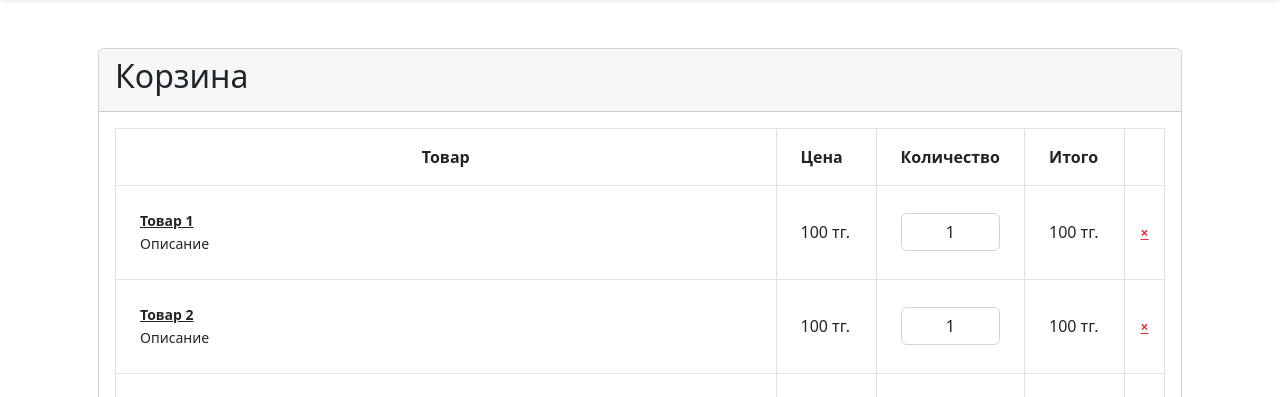
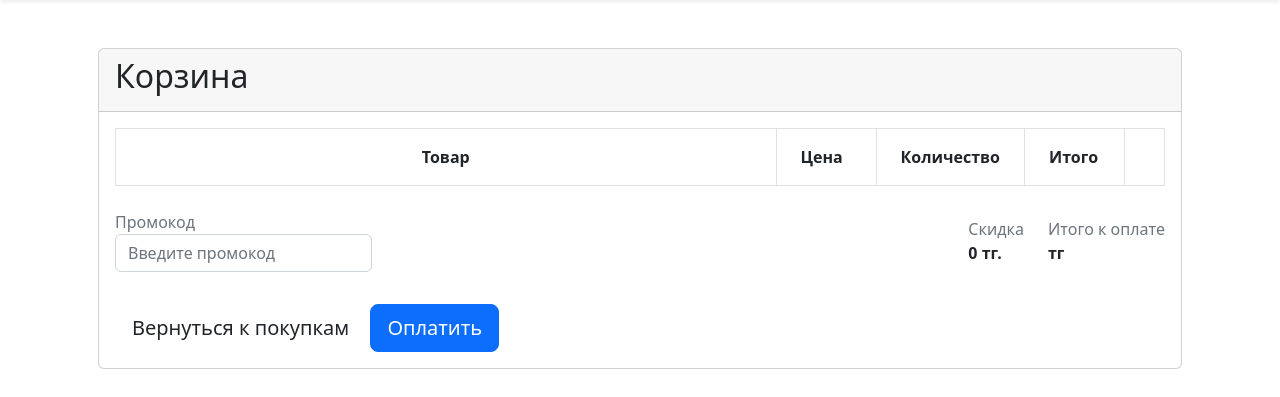
Before and after one commit to loveliteee/ProjectNew, a Django app: page /cart in a window 1280 px wide. Shown: the part 109-506 px from the top of the page. Run offline with Django 4.2, Linux system fonts and the light colour scheme; lists and menus that the app fills with data are empty; parts of the project's set-up code (start-up, migrations or seed data) failed here and were passed over; some libraries are stand-ins or nearby versions; grey boxes are pictures that could not be loaded.

Commit message:
invalid cart

```diff
--- a/main/views.py
+++ b/main/views.py
@@ -1,3 +1,4 @@
+# Импорт необходимых модулей
 from django.shortcuts import render, redirect, HttpResponseRedirect
 from main import models
 from main import forms
@@ -5,95 +6,98 @@ from django.db.models import Q
 from django.urls import reverse
 from .models import Product
 
+# Основная функция для отображения главной страницы
 def index(request):
+    # Проверка аутентификации пользователя
     if not request.user.is_authenticated:
         return HttpResponseRedirect(reverse('users:login'))
+
+    # Получение популярных и новых продуктов
     popular_products = Product.objects.filter(popular=True)
     new_products = Product.objects.filter(new=True)
+
+    # Получение всех категорий продуктов
     categories = models.ProductCategory.objects.all()
-    context={
+
+    # Подготовка контекста для передачи в шаблон
+    context = {
         'popular_products': popular_products,
         'new_products': new_products,
         'categories': categories,
     }
+
+    # Отображение главной страницы с переданным контекстом
     return render(request, 'main/index.html', context)
 
+# Функция для отображения страницы "О нас"
 def about(request):
     return render(request, "main/about.html")
 
+# Функция для отображения профиля пользователя
 def profile(request):
     return render(request, "main/profile.html")
 
+# Функция для отображения страницы корзины
 def cart(request):
     return render(request, "main/cart.html")
 
+# Функция для отображения страницы заказов
 def orders(request):
     return render(request, "main/orders.html")
 
+# Функция для отображения страницы настроек
 def settings(request):
     return render(request, "main/settings.html")
 
+# Функция для отображения страницы продукта по идентификатору
 def product_index(request, id):
     product = models.Product.objects.filter(pk=id).first()
-    return render(request, 'main/product_index.html', context={
-        'product': product,
-    })
+    return render(request, 'main/product_index.html', context={'product': product})
 
+# Функция для добавления нового продукта
 def add_product(request):
+    # Создание экземпляра формы для добавления продукта
     form = forms.ProductForm()
 
     if request.method == "POST":
-        name = request.POST.get("name")
-        price = request.POST.get("price")
-        quantity = request.POST.get("quantity")
-        vendor_code = request.POST.get("vendor_code")
-        description = request.POST.get("description")
-        image = request.FILES
-
-        print("FFFF:", name,
-                price,
-                quantity,
-                vendor_code,
-                description, image
-        )
-
+        # Обработка данных из POST-запроса для добавления продукта
         form = forms.ProductForm(request.POST, request.FILES)
         if form.is_valid():
             form.save()
-
             return redirect('/')
         else:
-            print("RRRRRRRRRRRRRRRRRRRRRRRRRRRRRRRRRR")
-            return render(request, 'main/add_product.html', context={
-                'form': form
-            })
+            # Обработка случая, когда форма неверна
+            return render(request, 'main/add_product.html', context={'form': form})
 
+    return render(request, 'main/add_product.html', context={'form': form})
 
-    return render(request, 'main/add_product.html', context={
-        'form': form
-    })
-
-
+# Функция для поиска продуктов
 def search_products(request):
     query = request.GET.get('q')
 
     if query:
-        # Используйте Q-объекты для выполнения поиска по нескольким полям
+        # Использование Q-объектов для выполнения поиска по нескольким полям
         products = Product.objects.filter(
             Q(name__icontains=query) | Q(category__name__exact=query)
         )
     else:
+        # Если запрос пуст, получаем все продукты
         products = Product.objects.all()
 
+    # Отображение результатов поиска
     return render(request, 'main/search_results.html', {'products': products, 'query': query})
 
-
+# Функция для отображения страницы с категориями продуктов
 def categories(request):
+    # Получение всех продуктов и категорий
     products = models.Product.objects.all()
     categories = models.ProductCategory.objects.all()
 
-    context={
-            'products': products,
-            'categories': categories,
-        }
+    # Подготовка контекста для передачи в шаблон
+    context = {
+        'products': products,
+        'categories': categories,
+    }
+
+    # Отображение страницы с категориями
     return render(request, 'main/categories.html', context)
--- a/templates/main/cart.html
+++ b/templates/main/cart.html
@@ -21,57 +21,11 @@
                         <th class="text-center align-middle py-3 px-0" style="width: 40px;"><a href="#" class="shop-tooltip float-none text-light" title="" data-original-title="Clear cart"><i class="ino ion-md-trash"></i></a></th>
                       </tr>
                     </thead>
-                    <tbody>
 
-                      <tr>
-                        <td class="p-4">
-                          <div class="media align-items-center">
-                            <img src="" class="d-block ui-w-40 ui-bordered mr-4" alt="">
-                            <div class="media-body">
-                              <a href="#" class="d-block text-dark">Товар 1</a>
-                              <small>Описание</small>
-                            </div>
-                          </div>
-                        </td>
-                        <td class="text-right font-weight-semibold align-middle p-4">100 тг.</td>
-                        <td class="align-middle p-4"><input type="text" class="form-control text-center" value="1"></td>
-                        <td class="text-right font-weight-semibold align-middle p-4">100 тг.</td>
-                        <td class="text-center align-middle px-0"><a href="#" class="shop-tooltip close float-none text-danger" title="" data-original-title="Remove">×</a></td>
-                      </tr>
+                    <tbody id="cartItems">
+                      <!-- Здесь будут отображаться товары из localStorage -->
+                    </tbody>
 
-                      <tr>
-                        <td class="p-4">
-                          <div class="media align-items-center">
-                            <img src="" class="d-block ui-w-40 ui-bordered mr-4" alt="">
-                            <div class="media-body">
-                              <a href="#" class="d-block text-dark">Товар 2</a>
-                              <small>Описание</small>
-                            </div>
-                          </div>
-                        </td>
-                        <td class="text-right font-weight-semibold align-middle p-4">100 тг.</td>
-                        <td class="align-middle p-4"><input type="text" class="form-control text-center" value="1"></td>
-                        <td class="text-right font-weight-semibold align-middle p-4">100 тг.</td>
-                        <td class="text-center align-middle px-0"><a href="#" class="shop-tooltip close float-none text-danger" title="" data-original-title="Remove">×</a></td>
-                      </tr>
-
-                      <tr>
-                        <td class="p-4">
-                          <div class="media align-items-center">
-                            <img src="" class="d-block ui-w-40 ui-bordered mr-4" alt="">
-                            <div class="media-body">
-                              <a href="#" class="d-block text-dark">Товар 3</a>
-                              <small>Описание</small>
-                            </div>
-                          </div>
-                        </td>
-                        <td class="text-right font-weight-semibold align-middle p-4">100 тг.</td>
-                        <td class="align-middle p-4"><input type="text" class="form-control text-center" value="1"></td>
-                        <td class="text-right font-weight-semibold align-middle p-4">100 тг.</td>
-                        <td class="text-center align-middle px-0"><a href="#" class="shop-tooltip close float-none text-danger" title="" data-original-title="Remove">×</a></td>
-                      </tr>
-
-                    </tbody>
                   </table>
                 </div>
 
@@ -88,7 +42,7 @@
                     </div>
                     <div class="text-right mt-4">
                       <label class="text-muted font-weight-normal">Итого к оплате</label>
-                      <div class="text-large"><strong>300 тг.</strong></div>
+                      <div class="text-large" id="overallTotal"><strong>тг</strong></div>
                     </div>
                   </div>
                 </div>
@@ -103,4 +57,119 @@
 
 </section>
 
+<script>
+  // JavaScript code for localStorage
+  function loadCartItems() {
+      var cartItems = document.getElementById('cartItems');
+      cartItems.innerHTML = ''; // Очищаем содержимое
+
+      var totalAmount = 0;
+
+      // Перебираем товары из localStorage
+      for (var i = 0; i < localStorage.length; i++) {
+          var key = localStorage.key(i);
+
+          // Игнорируем служебные ключи (addedToCart)
+          if (key !== 'addedToCart') {
+              var product = JSON.parse(localStorage.getItem(key));
+
+              // Создаем строку для товара
+              var row = document.createElement('tr');
+
+              // Создаем ячейки для товара
+              var productNameCell = document.createElement('td');
+              productNameCell.innerHTML = '<div class="media align-items-center"><img src="" class="d-block ui-w-40 ui-bordered mr-4" alt=""><div class="media-body"><a href="#" class="d-block text-dark">' + product.productName + '</a><small>' + product.productDescription + '</small></div></div>';
+              row.appendChild(productNameCell);
+
+              var priceCell = document.createElement('td');
+              priceCell.className = 'text-right font-weight-semibold align-middle p-4';
+              priceCell.innerText = product.productPrice + ' тг.';
+              row.appendChild(priceCell);
+
+
+              var quantityCell = document.createElement('td');
+              quantityCell.className = 'align-middle p-4';
+
+              var quantityInput = document.createElement('input');
+              quantityInput.type = 'text';
+              quantityInput.className = 'form-control text-center';
+              quantityInput.value = product.quantity;
+
+              // Добавляем слушатель события input
+              quantityInput.addEventListener('input', function() {
+                  // Обновляем значение product.quantity на основе введенного значения
+                  product.quantity = parseInt(quantityInput.value) || 0; // Преобразуем в число, если это строка, или устанавливаем 0, если не удалось преобразовать
+                  updateTotal(); // Обновляем итоговую стоимость при изменении количества
+              });
+
+              quantityCell.appendChild(quantityInput);
+              row.appendChild(quantityCell);
+
+              var totalCell = document.createElement('td');
+              totalCell.className = 'text-right font-weight-semibold align-middle p-4';
+              var totalAmount = product.quantity * product.productPrice;
+              totalCell.innerText = totalAmount + ' тг.';
+              row.appendChild(totalCell);
+
+              // Функция для обновления итоговой стоимости
+              function updateOverallTotal() {
+                var overallTotal = 0;
+                var totalElements = document.querySelectorAll('.total-amount');
+                totalElements.forEach(function(element) {
+                  overallTotal += parseFloat(element.innerText.replace(' тг.', ''));
+                });
+                document.getElementById('overallTotal').innerText = overallTotal + ' тг.';
+              }
+
+              // Внесем изменения в функцию updateTotal
+              function updateTotal() {
+                totalAmount = product.quantity * product.productPrice;
+                totalCell.innerText = totalAmount + ' тг.';
+                updateOverallTotal(); // Обновляем общую сумму
+              }
+
+              var removeCell = document.createElement('td');
+              removeCell.className = 'text-center align-middle px-0';
+              var removeLink = document.createElement('a');
+              removeLink.href = '#';
+              removeLink.className = 'shop-tooltip close float-none text-danger';
+              removeLink.title = 'Remove';
+              removeLink.innerText = '×';
+              removeLink.addEventListener('click', function(event) {
+                  // Удаляем товар из localStorage и обновляем отображение
+                  var rowToRemove = event.target.closest('tr');
+                  var productNameToRemove = rowToRemove.querySelector('td:first-child a').innerText;
+                  localStorage.removeItem(productNameToRemove);
+                  loadCartItems();
+              });
+              removeCell.appendChild(removeLink);
+              row.appendChild(removeCell);
+
+              // Добавляем строку в таблицу
+              cartItems.appendChild(row);
+          }
+      }
+
+      // Обновляем итоговую сумму
+      document.getElementById('totalAmount').innerText = totalAmount + ' тг.';
+  }
+
+
+
+  // Загружаем товары при загрузке страницы
+  window.onload = function() {
+      loadCartItems();
+      updateOverallTotal(); // Загружаем общую сумму в начале
+  };
+
+  // Функция для оформления заказа
+  function checkout() {
+      alert('Заказ оформлен! Спасибо за покупку.');
+      // Дополнительные действия при оформлении заказа (например, отправка на сервер)
+  }
+
+
+</script>
+
+
 {% endblock %}
--- a/users/views.py
+++ b/users/views.py
@@ -1,7 +1,7 @@
 from typing import Any
 from django.contrib.auth.views import LoginView
 from django.contrib.messages.views import SuccessMessageMixin
-
+from django.contrib import messages
 from django.shortcuts import HttpResponseRedirect
 from django.urls import  reverse_lazy
 from django.views.generic.edit import CreateView, UpdateView
@@ -67,4 +67,5 @@ class UserProfileUpdateView(UpdateView):
     queryset = User.objects.all()
 
     def get_success_url(self):
+        messages.success(self.request, 'Данные профиля успешно обновлены.')
         return "/users/profile/%s"%self.get_object().pk
```
Also changed, not shown: templates/main/product_index.html (+55 -1 lines), templates/users/user_form.html (+8 -5 lines), media/products/Screenshot_1_GoaWBOK.png (added), media/products/Screenshot_2_tYdwTqi.png (added), media/products/Без_имени-1.png (added), media/users_images/Screenshot_1_9JgtNVl.png (added), media/users_images/Screenshot_1_9cAO9ik.png (added), media/users_images/Screenshot_1_HfNcAEx.png (added), media/users_images/Screenshot_1_aqqQ6U3.png (added), media/users_images/Screenshot_1_dR8FgXm.png (added), media/users_images/Screenshot_1_ishccGA.png (added), media/users_images/Screenshot_1_xllcN3c.png (added), media/users_images/Screenshot_2.png (added), media/users_images/Screenshot_2_D08Mnra.png (added), 2 more files.
